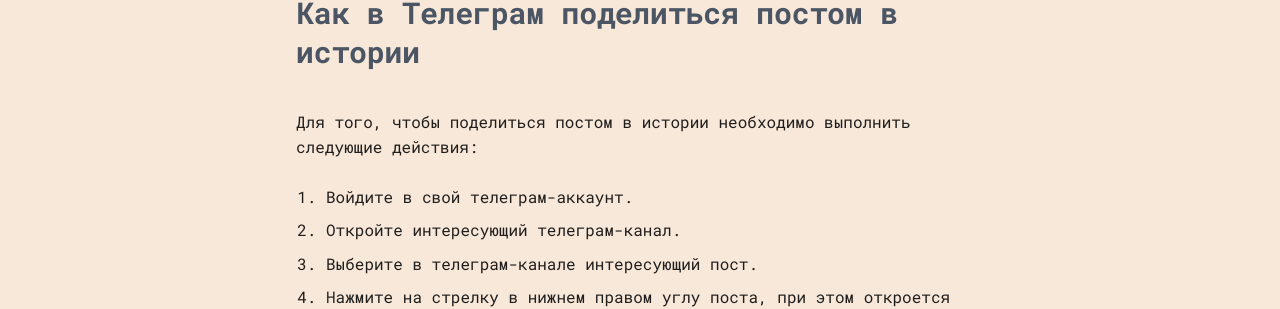
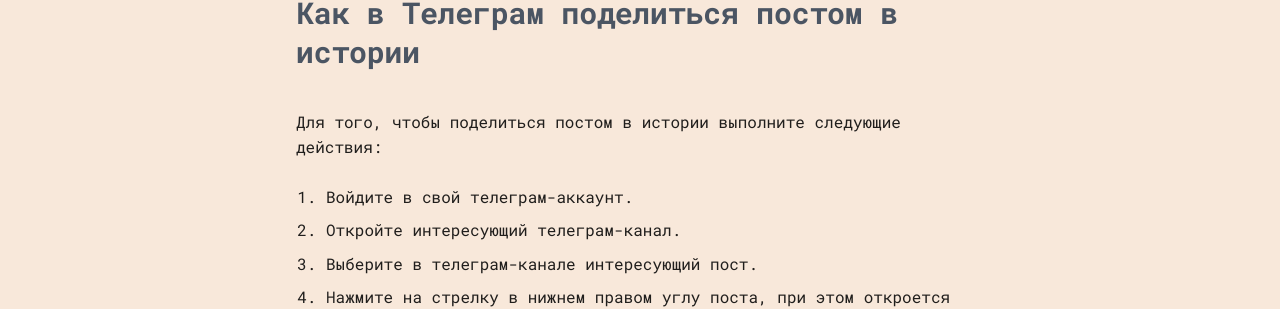
Before and after one commit to novillero/dac-adv-2, an MkDocs documentation site: the page built from docs/instructions/inuxeed-instruction.md, in a window 1280 px wide. Shown: the part 153-462 px from the top of the page. Built offline with MkDocs 1.6.1 and Material for MkDocs 9.7.7, drawn with Linux system fonts in a browser that asks for light colours; some web fonts are replaced.

Commit message:
внесла последние правки

```diff
--- a/docs/instructions/inuxeed-instruction.md
+++ b/docs/instructions/inuxeed-instruction.md
@@ -1,15 +1,15 @@
 # Как в Телеграм поделиться постом в истории
 
-Для того, чтобы поделиться постом в истории необходимо выполнить следующие действия:
+Для того, чтобы поделиться постом в истории выполните следующие действия:
 
 1. Войдите в свой телеграм-аккаунт.
 
 2. Откройте интересующий телеграм-канал.
 
-2. Выберите в телеграм-канале интересующий пост.
+3. Выберите в телеграм-канале интересующий пост.
 
-3. Нажмите на стрелку в нижнем правом углу поста, при этом откроется выпадающее меню.
+4. Нажмите на стрелку в нижнем правом углу поста, при этом откроется выпадающее меню.
 
-4. Выберите **Репост в историю**, при этом начнется загрузка истории.
+5. Выберите **Репост в историю**, при этом начнется загрузка истории.
 
-5. Убедитесь, что история загрузилась.
+6. Убедитесь, что история загрузилась.
```
